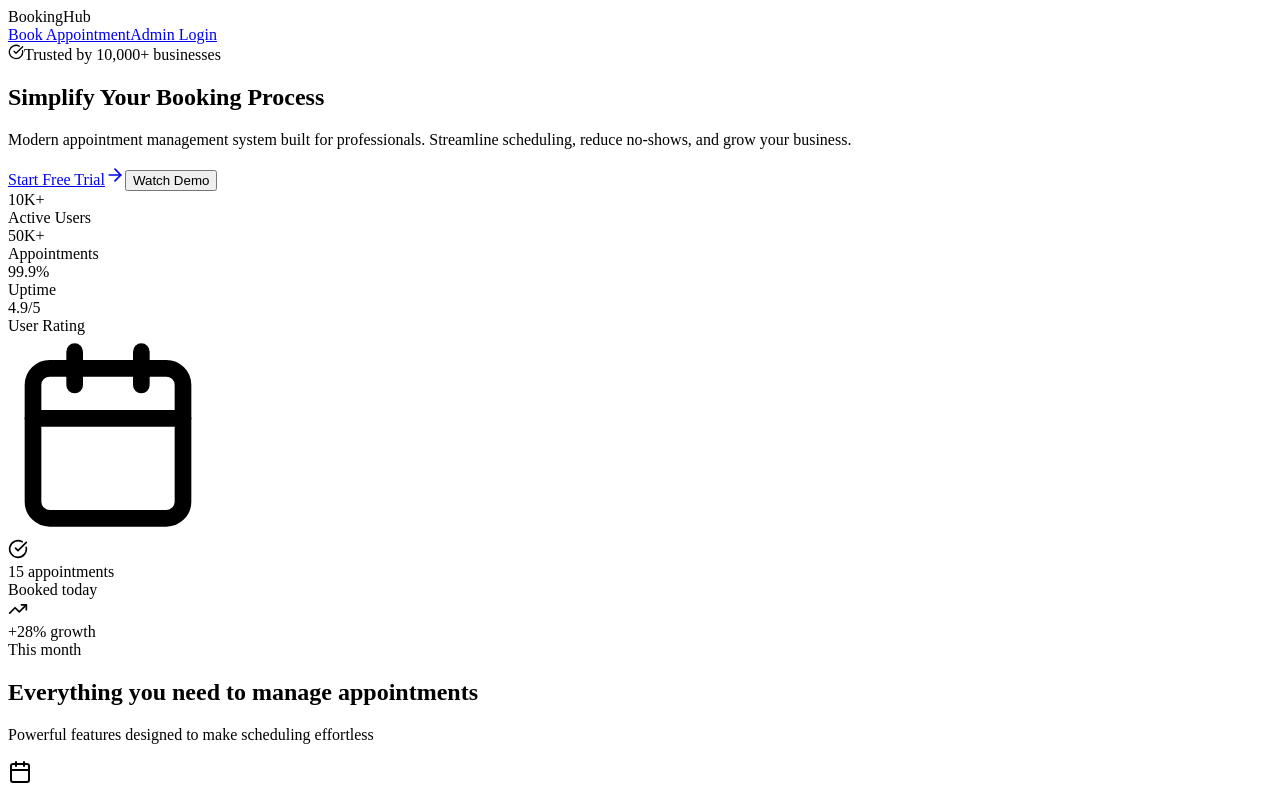
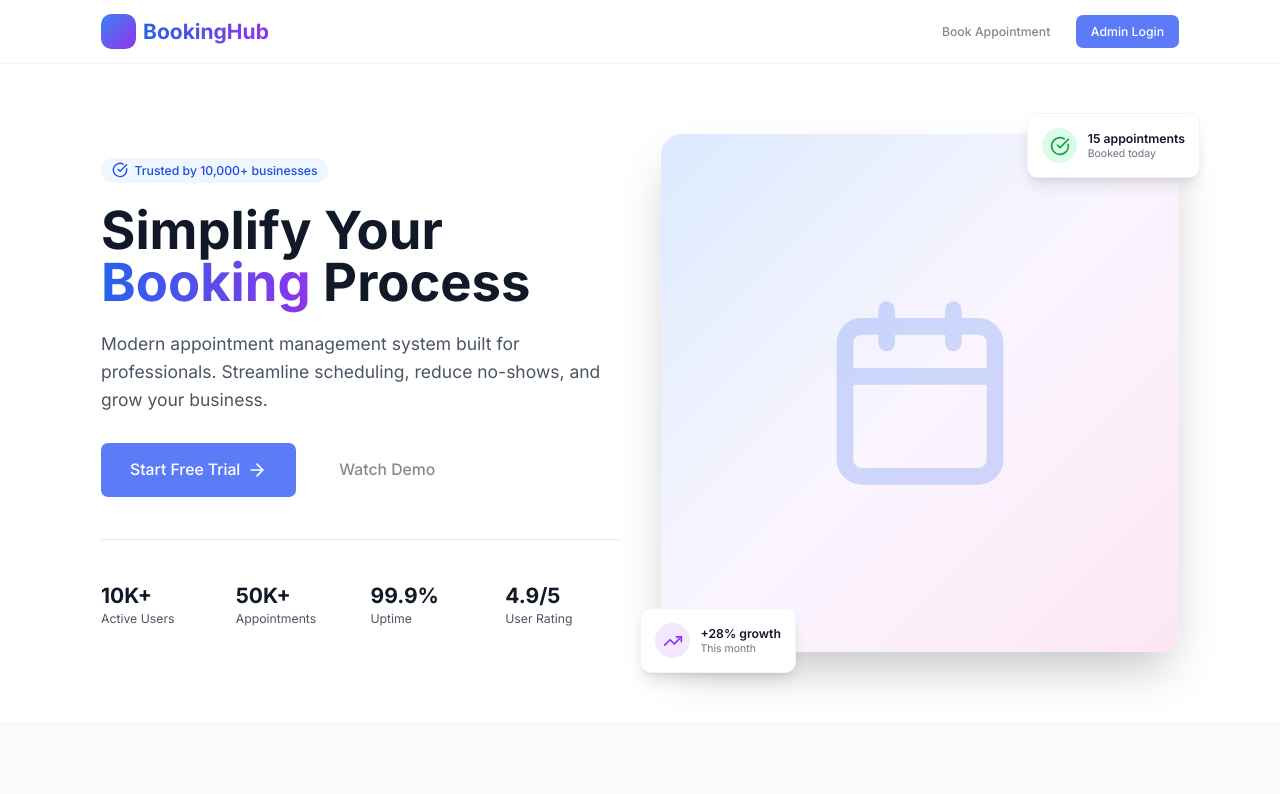
Before and after one commit to Sziszko468/booking-app, a Next.js app: page / in a window 1280 px wide. Shown: the top 794 px of the page. Built offline with nearby package versions, Linux system fonts and the light colour scheme.

Commit message:
layout fixes

```diff
--- /dev/null
+++ b/src/app/layout.tsx
@@ -0,0 +1,19 @@
+import type { Metadata } from "next";
+import "@/styles/globals.css";
+
+export const metadata: Metadata = {
+  title: "Appointment Booking System",
+  description: "Manage your appointments efficiently",
+};
+
+export default function RootLayout({
+  children,
+}: {
+  children: React.ReactNode;
+}) {
+  return (
+    <html lang="en">
+      <body>{children}</body>
+    </html>
+  );
+}
```
